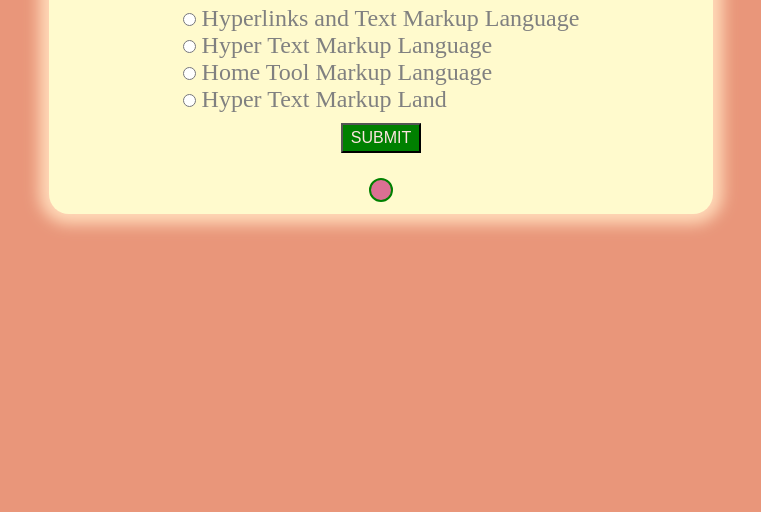
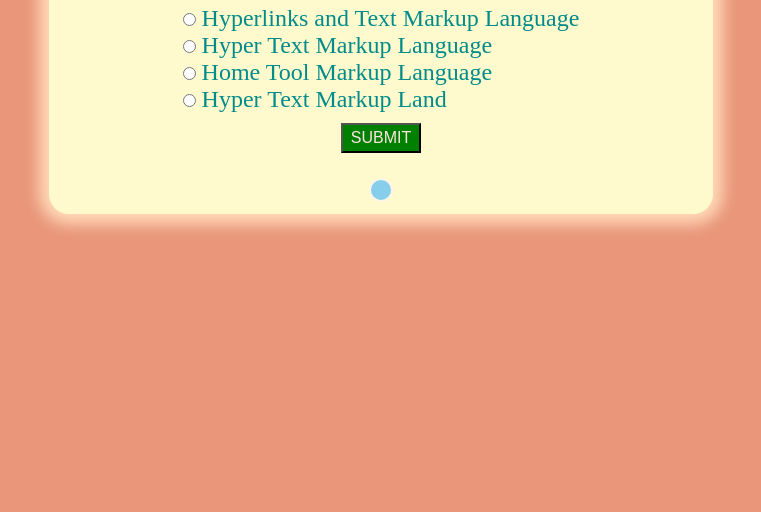
Before and after one commit to Jasleen-001/GDSC-WebD-JS-Quiz, a plain HTML site: page quiz.html in a window 1280 px wide. Shown: the part 288-800 px from the top of the page, without its empty margins (271-1032 px from the left). Drawn offline with Linux system fonts and the light colour scheme.

Commit message:
Some display changes

```diff
--- a/quiz.css
+++ b/quiz.css
@@ -38,6 +38,7 @@
 	border: 4px solid pix;
 	font-size: 2em;
 	padding: 10px;
+	color: blueviolet;
 
 }
 .answers{
@@ -45,7 +46,7 @@
 	padding: 10px;
 }
 li{
-	color: gray;
+	color: darkcyan;
 }
 #submit
 {
@@ -67,8 +68,9 @@ li{
 }
 .scoreArea{
 	margin-top: 25px;
-	border: 2px solid green;
+	border: 2px solid oldlace;
 	border-radius: 50px;
-	background-color: palevioletred;
+	background-color:skyblue;
 	padding: 10px;
+	color: forestgreen;
 }
--- a/quiz.js
+++ b/quiz.js
@@ -110,6 +110,6 @@ const arr=[
 			loadQuestion();
 		else{
 			showScore.innerHTML =
-			'<h3> you scored '+ score +'/'+arr.length+'</h3>';
+			'<h3> SCORE : '+ score +'/'+arr.length+'</h3>';
 		}
 	});
```
